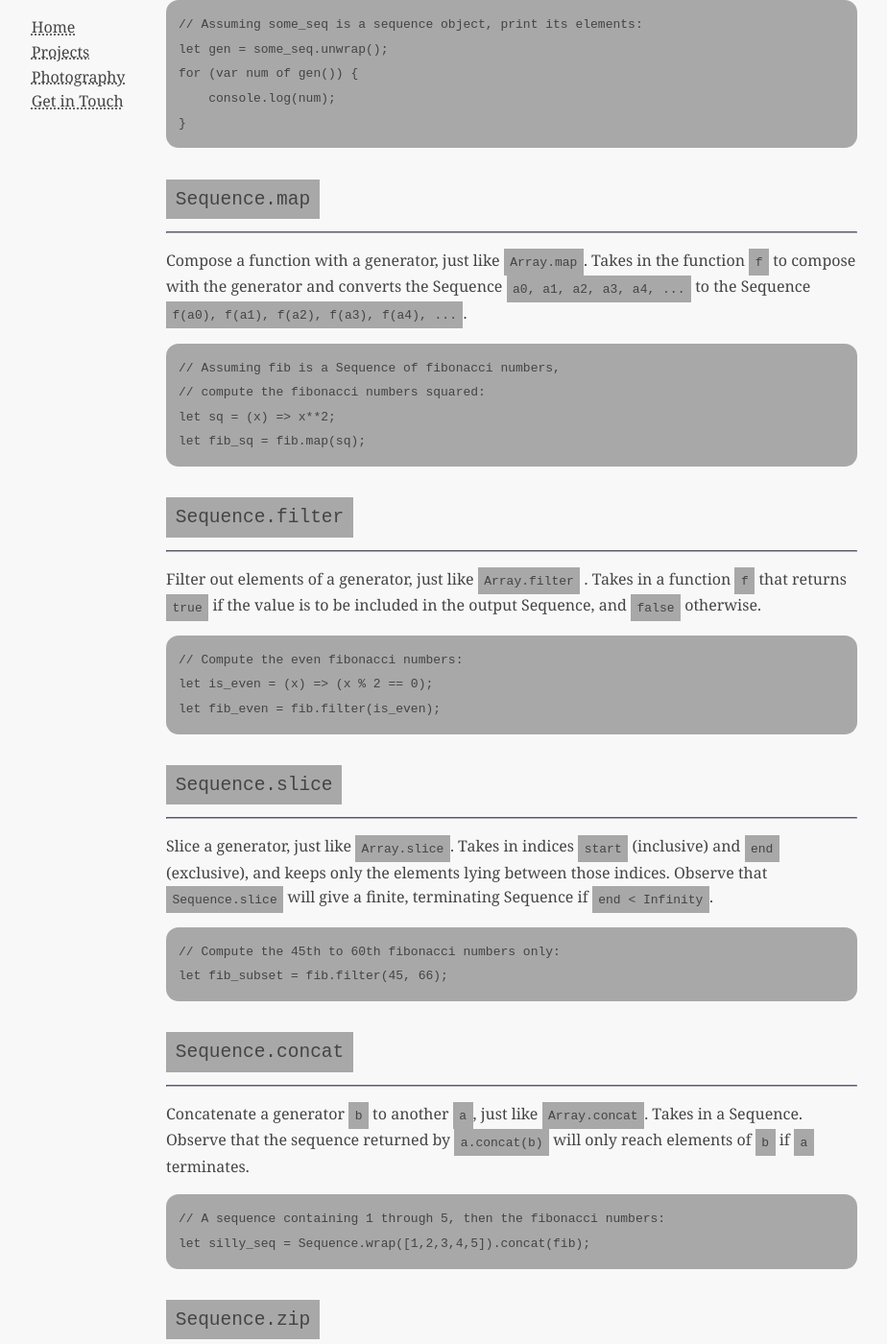
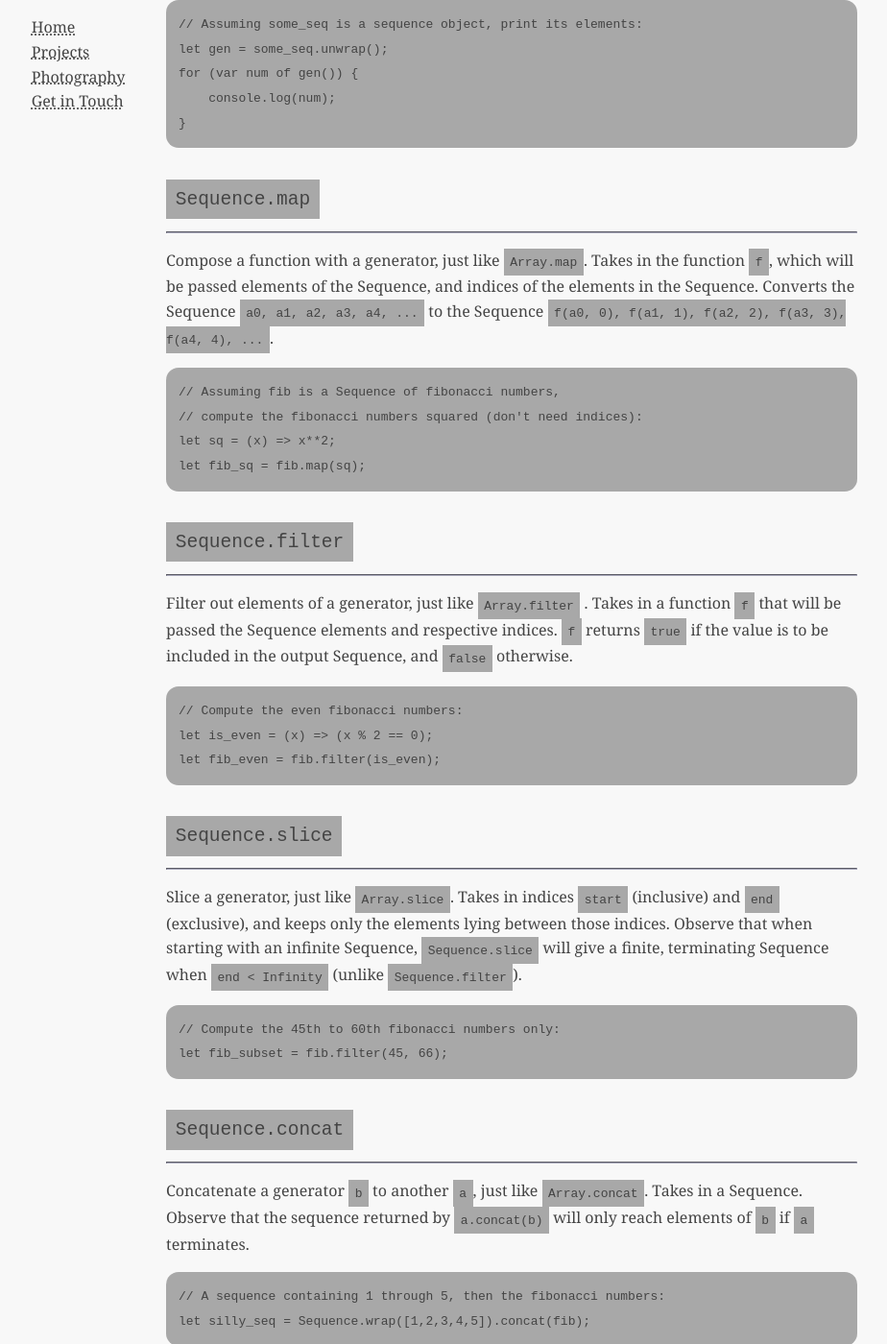
Before and after one commit to sidlim/sidlim.github.io, a Jekyll site: the page built from _posts/2020-10-10-Sequences.html, in a window 1280 px wide and 1400 px high, scrolled down 1717 px. Shown: the whole window at 96% size, without its empty margins (107-1031 px from the left). Built offline with Jekyll 4.4.1, drawn with Linux system fonts in a browser that asks for light colours.

Commit message:
More accurate documentation

```diff
--- a/_posts/2020-10-10-Sequences.html
+++ b/_posts/2020-10-10-Sequences.html
@@ -89,12 +89,13 @@ for (var num of gen()) {
     <hr>
     <p>
         Compose a function with a generator, just like <code>Array.map</code>.
-        Takes in the function <code>f</code> to compose with the generator and
-        converts the Sequence <code>a0, a1, a2, a3, a4, ...</code> to the
-        Sequence <code>f(a0), f(a1), f(a2), f(a3), f(a4), ...</code>.
+        Takes in the function <code>f</code>, which will be passed elements of
+        the Sequence, and indices of the elements in the Sequence.
+        Converts the Sequence <code>a0, a1, a2, a3, a4, ...</code> to the
+        Sequence <code>f(a0, 0), f(a1, 1), f(a2, 2), f(a3, 3), f(a4, 4), ...</code>.
     </p>
     <pre><code>// Assuming fib is a Sequence of fibonacci numbers,
-// compute the fibonacci numbers squared:
+// compute the fibonacci numbers squared (don't need indices):
 let sq = (x) => x**2;
 let fib_sq = fib.map(sq);</code></pre>
 </section>
@@ -103,8 +104,9 @@ let fib_sq = fib.map(sq);</code></pre>
     <hr>
     <p>
         Filter out elements of a generator, just like <code>Array.filter</code>
-        . Takes in a function <code>f</code> that returns <code>true</code> if
-        the value is to be included in the output Sequence, and
+        . Takes in a function <code>f</code> that will be passed the Sequence
+        elements and respective indices. <code>f</code> returns <code>true</code>
+        if the value is to be included in the output Sequence, and
         <code>false</code> otherwise.
     </p>
     <pre><code>// Compute the even fibonacci numbers:
@@ -118,8 +120,9 @@ let fib_even = fib.filter(is_even);</code></pre>
         Slice a generator, just like <code>Array.slice</code>.
         Takes in indices <code>start</code> (inclusive) and <code>end</code>
         (exclusive), and keeps only the elements lying between those indices.
-        Observe that <code>Sequence.slice</code> will give a finite,
-        terminating Sequence if <code>end &lt; Infinity</code>.
+        Observe that when starting with an infinite Sequence,
+        <code>Sequence.slice</code> will give a finite, terminating Sequence
+        when <code>end &lt; Infinity</code> (unlike <code>Sequence.filter</code>).
     </p>
     <pre><code>// Compute the 45th to 60th fibonacci numbers only:
 let fib_subset = fib.filter(45, 66);</code></pre>
```
